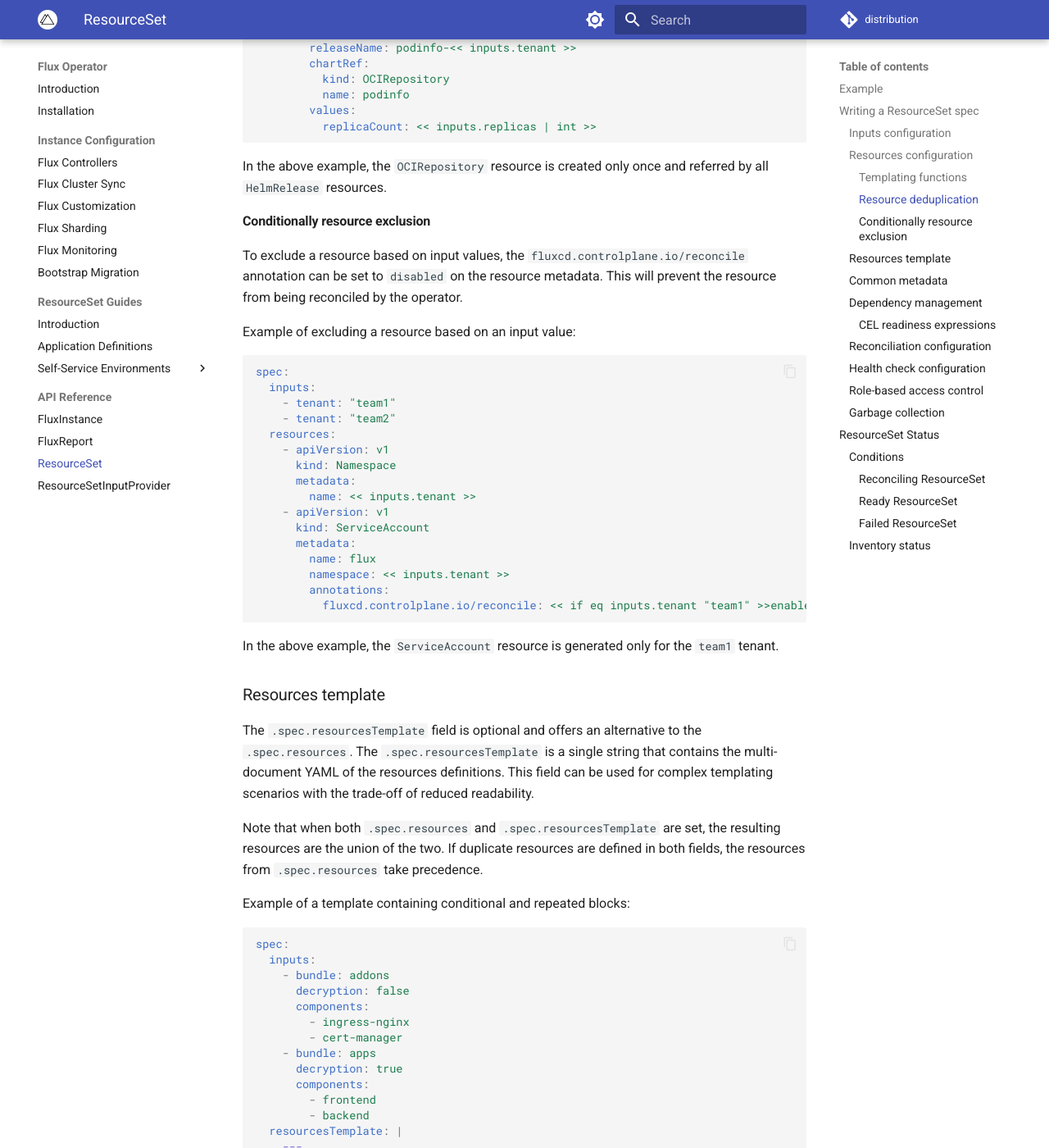
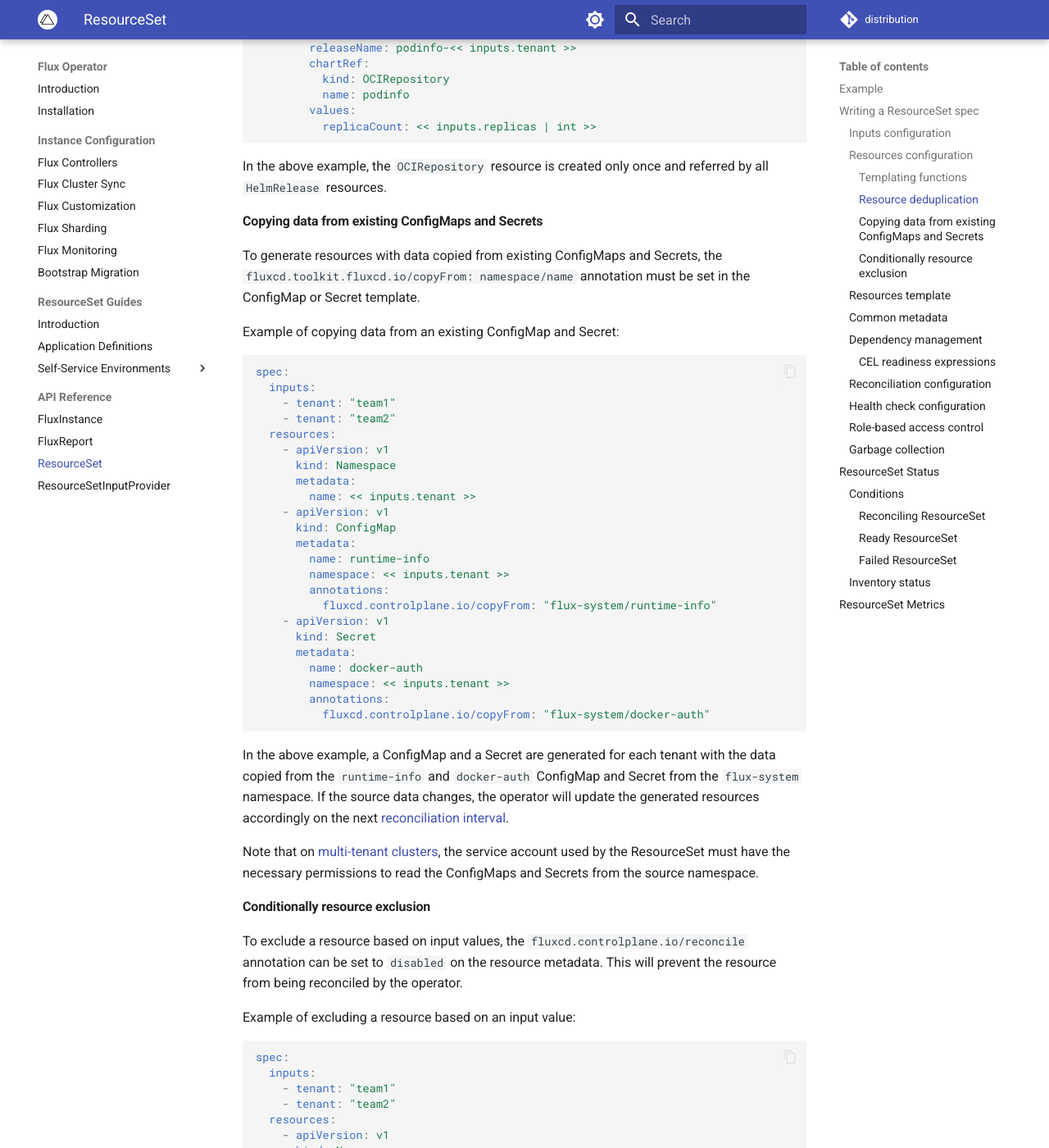
Before and after one commit to controlplaneio-fluxcd/distribution, an MkDocs documentation site: the page built from docs/operator/resourceset.md, in a window 1280 px wide and 1400 px high, scrolled down 5603 px. Shown: the whole window at 82% size. Built offline with MkDocs 1.6.1 and Material for MkDocs 9.7.7, drawn with Linux system fonts in a browser that asks for light colours; comment, search, counter and statistics services are not loaded; some of the changed text lies outside the part shown.

Commit message:
Update docs for Flux Operator v0.17.0
Signed-off-by: Stefan Prodan <stefan.prodan@gmail.com>

````diff
--- a/docs/operator/resourceset.md
+++ b/docs/operator/resourceset.md
@@ -286,6 +286,50 @@
 
 In the above example, the `OCIRepository` resource is created only once
 and referred by all `HelmRelease` resources.
+
+#### Copying data from existing ConfigMaps and Secrets
+
+To generate resources with data copied from existing ConfigMaps and Secrets,
+the `fluxcd.toolkit.fluxcd.io/copyFrom: namespace/name` annotation must be
+set in the ConfigMap or Secret template.
+
+Example of copying data from an existing ConfigMap and Secret:
+
+```yaml
+spec:
+  inputs:
+    - tenant: "team1"
+    - tenant: "team2"
+  resources:
+    - apiVersion: v1
+      kind: Namespace
+      metadata:
+        name: << inputs.tenant >>
+    - apiVersion: v1
+      kind: ConfigMap
+      metadata:
+        name: runtime-info
+        namespace: << inputs.tenant >>
+        annotations:
+          fluxcd.controlplane.io/copyFrom: "flux-system/runtime-info"
+    - apiVersion: v1
+      kind: Secret
+      metadata:
+        name: docker-auth
+        namespace: << inputs.tenant >>
+        annotations:
+          fluxcd.controlplane.io/copyFrom: "flux-system/docker-auth"
+```
+
+In the above example, a ConfigMap and a Secret are generated for each tenant
+with the data copied from the `runtime-info` and `docker-auth` ConfigMap and Secret
+from the `flux-system` namespace. If the source data changes, the operator will
+update the generated resources accordingly on the next
+[reconciliation interval](#reconciliation-configuration).
+
+Note that on [multi-tenant clusters](#role-based-access-control), the service account
+used by the ResourceSet must have the necessary permissions to read the ConfigMaps
+and Secrets from the source namespace.
 
 #### Conditionally resource exclusion
 
@@ -631,3 +675,25 @@
       Id: default_podinfo_apps_Deployment
       V:  v1
 ```
+
+## ResourceSet Metrics
+
+The Flux Operator exports Prometheus metrics for the ResourceSet objects
+that can be used to monitor the reconciliation status.
+
+Metrics:
+
+```text
+flux_resourceset_info{uid, kind, name, exported_namespace, ready, suspended, revision}
+```
+
+Labels:
+
+- `uid`: The Kubernetes unique identifier of the resource.
+- `kind`: The kind of the resource (e.g. `ResourceSet`).
+- `name`: The name of the resource (e.g. `podinfo`).
+- `exported_namespace`: The namespace where the resource is deployed (e.g. `apps`).
+- `ready`: The readiness status of the resource (e.g. `True`, `False` or `Unkown`).
+- `reason`: The reason for the readiness status (e.g. `ReconciliationSucceeded`, `BuildFailed`, `HealthCheckFailed`, etc.).
+- `suspended`: The suspended status of the resource (e.g. `True` or `False`).
+- `revision`: The revision last applied on the cluster (e.g. `sha256:75aa209c6a...`).
````
Also changed, not shown: docs/operator/monitoring.md (+22 -0 lines), docs/operator/resourcesetinputprovider.md (+22 -0 lines).
